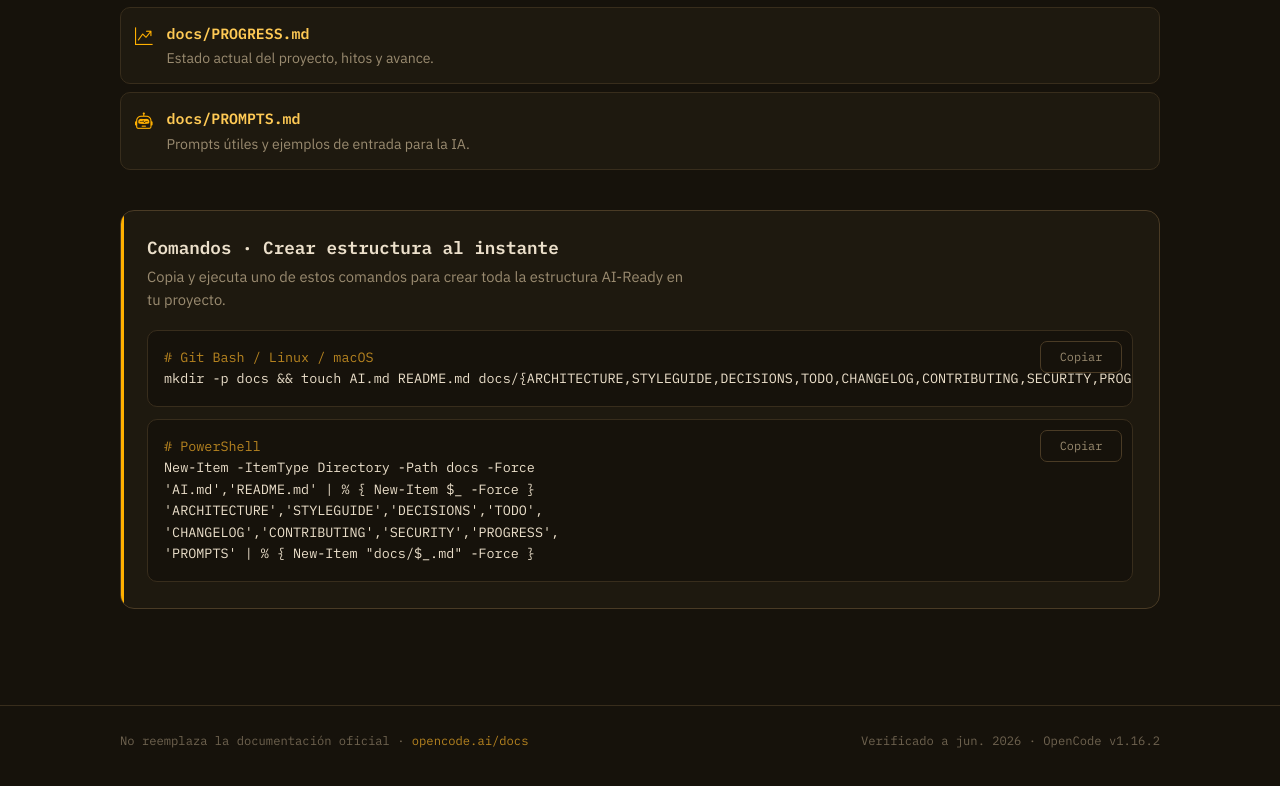
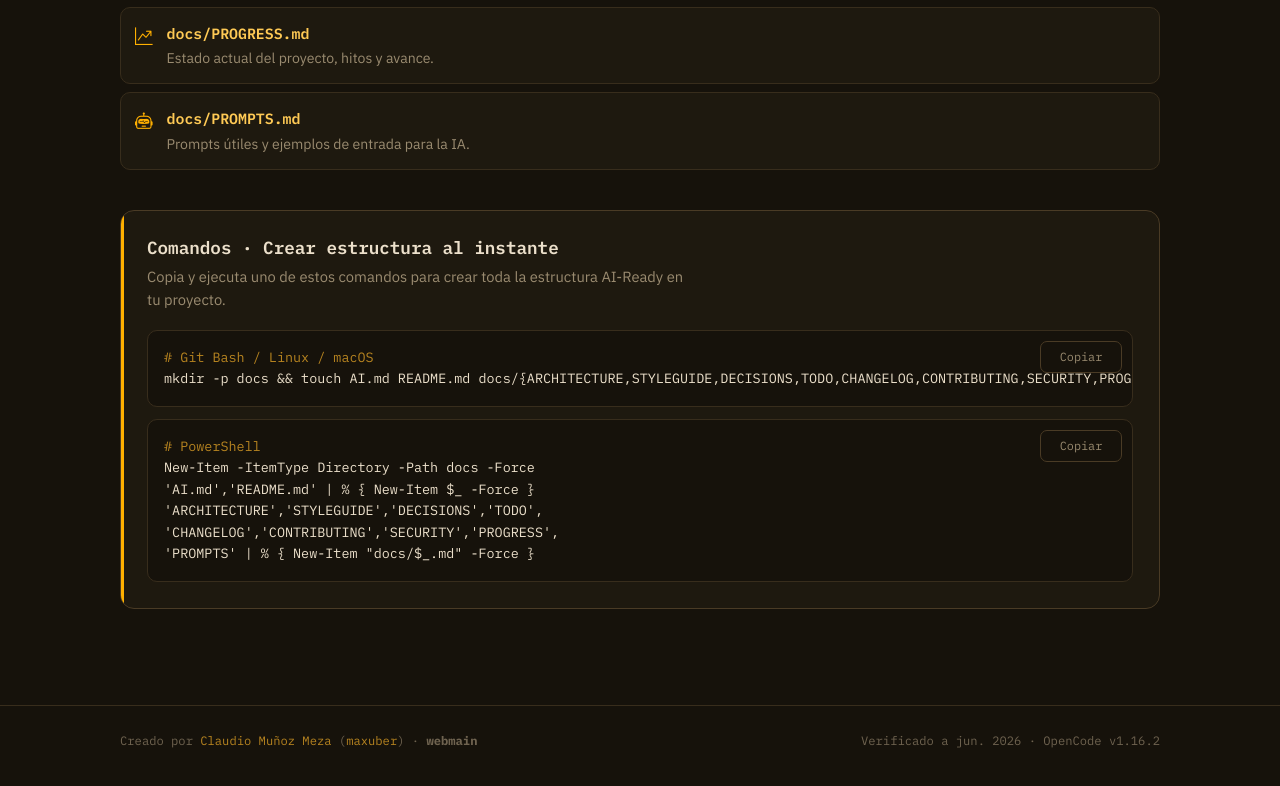
Before and after one commit to maxuber79/opencode-cheatsheet, a plain HTML site: page index.html in a window 1280 px wide. Shown: the part 5070-5856 px from the top of the page. Drawn offline with nearby package versions, Linux system fonts and the light colour scheme.

Commit message:
Actualizar footer con creditos del autor

```diff
--- a/index.html
+++ b/index.html
@@ -284,7 +284,7 @@ New-Item -ItemType Directory -Path docs -Force
 
 <footer>
   <div class="wrap">
-    <p>No reemplaza la documentación oficial · <a href="https://opencode.ai/docs" target="_blank" rel="noopener">opencode.ai/docs</a></p>
+    <p>Creado por <a href="https://github.com/cmunozm" target="_blank" rel="noopener">Claudio Muñoz Meza</a> (<a href="https://github.com/maxuber79" target="_blank" rel="noopener">maxuber</a>) · <strong>webmain</strong></p>
     <p>Verificado a jun. 2026 · OpenCode v1.16.2</p>
   </div>
 </footer>
```
